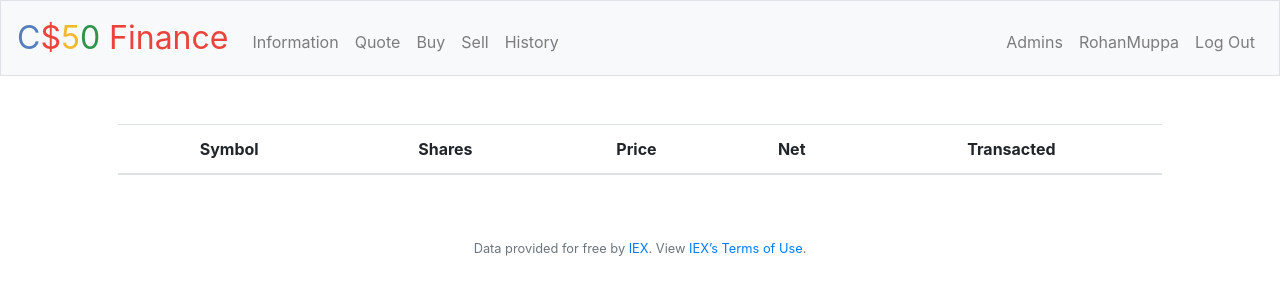
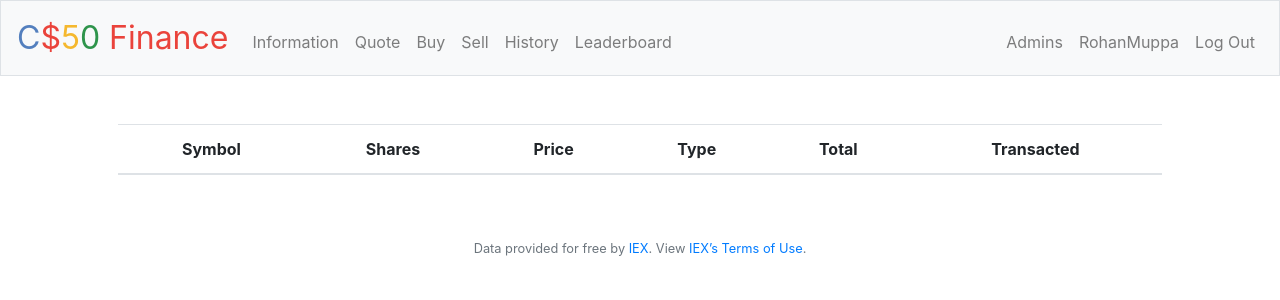
Before and after one commit to RohanMuppa/Finance, a Flask app: page /history in a window 1280 px wide. Shown: the top 300 px of the page. Run offline with Flask 2, Linux system fonts and the light colour scheme; a user stored in the database is signed in; lists and menus that the app fills with data are empty; some libraries are stand-ins or nearby versions.

Commit message:
Fixed index bug

```diff
--- a/application.py
+++ b/application.py
@@ -96,8 +96,8 @@ def index():
     """Show portfolio of stocks"""
 
     # Queries database for purchase history
-    holdings = db.execute("SELECT * FROM transactions GROUP BY symbol HAVING id = ?",
-                          session["user_id"])
+    holdings = db.execute("SELECT symbol,SUM(shares) FROM transactions GROUP by id,symbol HAVING id = :id;",
+                          id=session["user_id"])
 
     # Queries database for user cash balance
     cash = db.execute("SELECT cash FROM users WHERE id = ?", session["user_id"])[0]["cash"]
@@ -116,6 +116,7 @@ def index():
         stock["total"] = price * shares
         grand_total += stock["total"]
 
+    db.execute("UPDATE users SET grand_total = ? WHERE id = ?;",grand_total,session["user_id"])
     return render_template("index.html", holdings=holdings, cash=usd(cash), grand_total=usd(grand_total))
 
 
@@ -172,6 +173,17 @@ def history():
         transaction["price"] = lookup(transaction["symbol"])["price"]
     return render_template("history.html", transactions=transactions)
 
+@app.route("/leaderboard")
+@login_required
+def leaderboard():
+    """Shows leaderboard of top users"""
+    leaderboard = db.execute("SELECT username,cash,grand_total FROM users LIMIT 10;")
+
+    for user in leaderboard:
+        user["cash"] = usd(user["cash"])
+        user["grand_total"] = usd(float(user["grand_total"]))
+
+    return render_template("leaderboard.html",leaderboard=leaderboard)
 
 @app.route("/login", methods=["GET", "POST"])
 def login():
@@ -184,7 +196,7 @@ def login():
     if request.method == "POST":
 
         # Query database for username
-        rows = db.execute("SELECT * FROM users WHERE username = ?", request.form.get("username"))
+        rows = db.execute("SELECT hash,id FROM users WHERE username = ?", request.form.get("username"))
 
         # Ensure username exists and password is correct
         if len(rows) != 1 or not check_password_hash(rows[0]["hash"], request.form.get("password")):
--- a/extra/SQL commands.txt
+++ b/extra/SQL commands.txt
@@ -5,6 +5,7 @@ CREATE TABLE users
 username TEXT NOT NULL,
 hash TEXT NOT NULL,
 cash NUMERIC NOT NULL DEFAULT 10000.00,
+grand_total NUMERIC NOT NULL DEFAULT 10000.00,
 admin INTEGER,
 PRIMARY KEY(id));
 CREATE UNIQUE INDEX username ON users (username);
--- a/static/styles.css
+++ b/static/styles.css
@@ -61,3 +61,12 @@ main img
     margin-top: 4px;
     margin-left: 460px;
 }
+
+#leaderboard_head
+{
+    font-size: 20px;
+}
+#leaderboard_body
+{
+    font-size: 16px;
+}
--- a/templates/history.html
+++ b/templates/history.html
@@ -11,7 +11,8 @@
             <th>Symbol</th>
             <th>Shares</th>
             <th>Price</th>
-            <th>Net</th>
+            <th>Type</th>
+            <th>Total</th>
             <th>Transacted</th>
         </tr>
     </thead>
@@ -23,9 +24,11 @@
                 <td>{{ transaction.shares }}</td>
                 <td>{{ transaction.price | usd }}</td>
             {% if total < 0 %}
+                <td>SELL</td>
                 {% set total = total *-1 %}
                 <td class="text-success">+{{ total | usd }}</td> <!-- Changes the total to show if its adding or subtracting from cash balance  -->
             {% else %}
+                <td>BUY</td>
                 <td class="text-danger">-{{ total | usd}}</td>
             {% endif %}
                 <td>{{ transaction.date }}</td>
--- a/templates/index.html
+++ b/templates/index.html
@@ -19,10 +19,10 @@
         {% for stock in holdings %}
             <tr>
                 <td><strong>{{ stock["symbol"].upper() }}</strong></td>
-                <td>{{ stock["name"] }}</td>
+                <td>{{ stock.name }}</td>
                 <td>{{ stock["SUM(shares)"] }}</td>
-                <td>{{ stock["price"] }}</td>
-                <td>{{ stock["total"] | usd }}</td> <!-- Converted to USD because in Python the function couldn't work
+                <td>{{ stock.price }}</td>
+                <td>{{ stock.total | usd}}</td> <!-- Converted to USD because in Python the function couldn't work
                                                          since it needed to be added to grand_total which is an integer and usd() changes
                                                          to a string. So to reduce redundancy of using function again in Python just did
                                                          it once here.
--- a/templates/layout.html
+++ b/templates/layout.html
@@ -38,6 +38,8 @@
                         <li class="nav-item"><a class="nav-link" href="/buy">Buy</a></li>
                         <li class="nav-item"><a class="nav-link" href="/sell">Sell</a></li>
                         <li class="nav-item"><a class="nav-link" href="/history">History</a></li>
+                        <li class="nav-item"><a class="nav-link" href="/leaderboard">Leaderboard</a></li>
+
                     </ul>
                     <ul class="navbar-nav ml-auto mt-2">
                         <li class="nav-item"><a class="nav-link" href="/admins">Admins</a></li>
--- a/templates/register.html
+++ b/templates/register.html
@@ -18,13 +18,13 @@
 {% block main %}
     <form action="/register" method="post">
         <div class="form-group">
-            <input autocomplete="off" autofocus class="form-control" name="username" placeholder="Username" type="text" required>
+            <input autocomplete="off" autofocus class="form-control" name="username" placeholder="Username" type="text" minlength="4" maxlength="14" required>
         </div>
         <div class="form-group">
-            <input class="form-control" name="password" placeholder="Password" type="password" required>
+            <input class="form-control" name="password" placeholder="Password" type="password" minlength="8" maxlength="20" required>
         </div>
         <div class="form-group">
-            <input class="form-control" name="confirmation" placeholder="Password (again)" type="password" required>
+            <input class="form-control" name="confirmation" placeholder="Password (again)" minlength="8" maxlength="20" type="password" required>
         </div>
         <div class="form-group">
             <select class="form-control" name="user_type" id="user_type" onchange="yesnoCheck(this);" required>
```
Also changed, not shown: templates/leaderboard.html (added, +28 -0 lines), finance.db.
